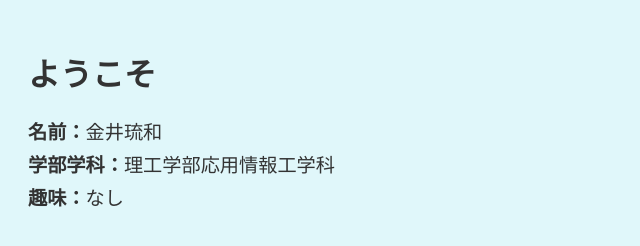
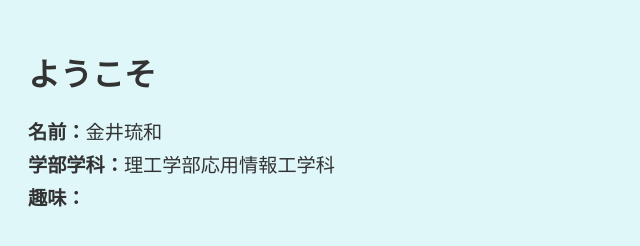
Before and after one commit to kanakuso/my-first-webpage-, a plain HTML site: page index.html in a window 1280 px wide. Shown: the full height of the page, 0-640 px from the left. Drawn offline with Linux system fonts and the light colour scheme.

Commit message:
Update index.html

```diff
--- a/index.html
+++ b/index.html
@@ -32,7 +32,7 @@
   <div class="info">
     <p><strong>名前：</strong>金井琉和</p>
     <p><strong>学部学科：</strong>理工学部応用情報工学科</p>
-    <p><strong>趣味：</strong>なし</p>
+    <p><strong>趣味：</strong></p>
   </div>
 </body>
 </html>
```
